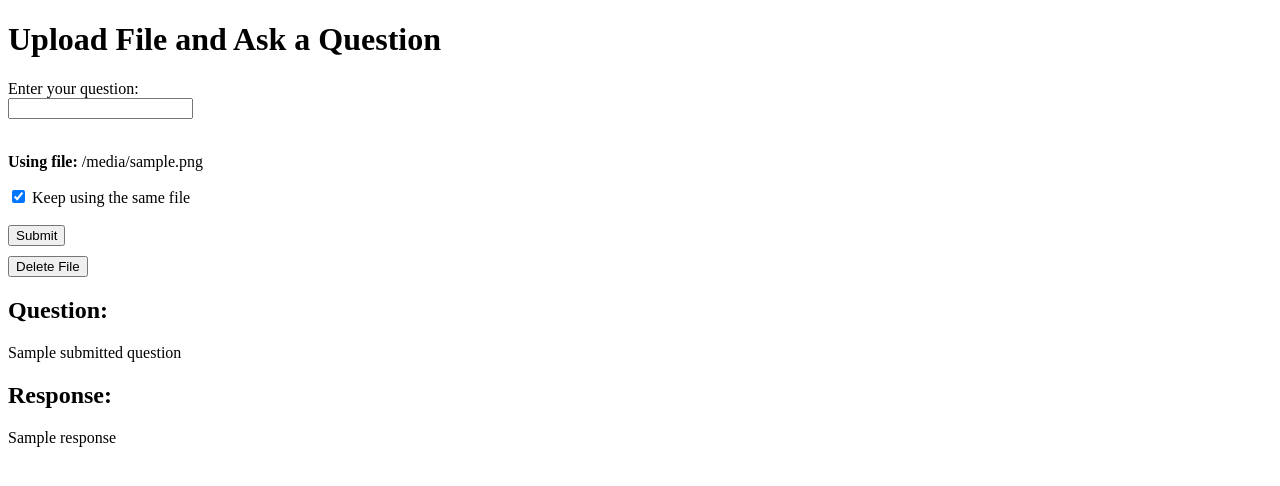
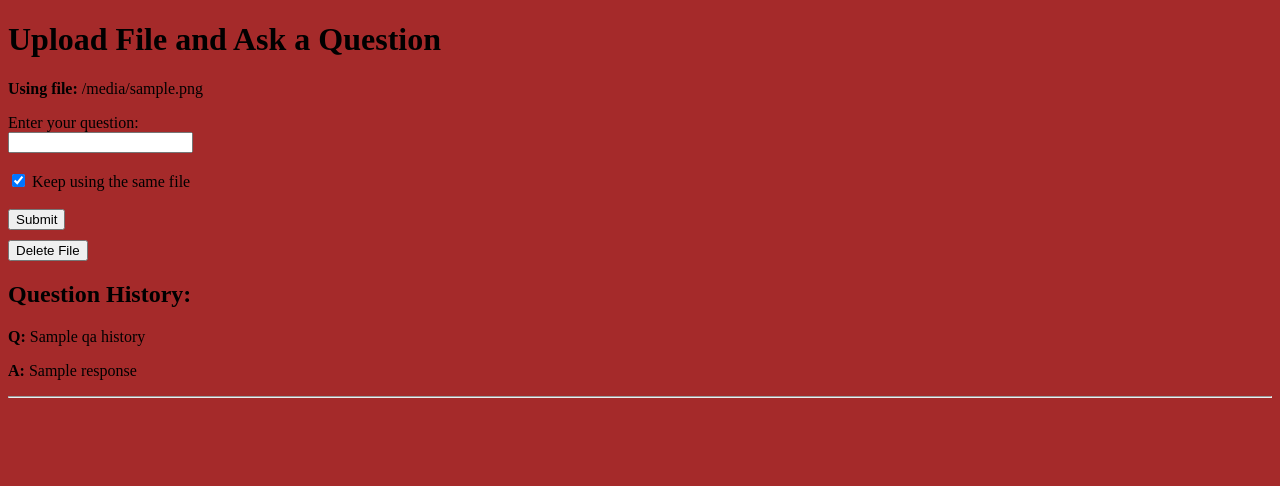
Before and after one commit to kkaushik03/FinSage, a Django app: template project/score/templates/score/index.html in a window 1280 px wide. Shown: the top 486 px of the page. Run offline with Django 5.2, Linux system fonts and the light colour scheme; the template is opened without the code that fills it: most values are stand-ins (such as "Sample title", 1, 10 or a date in 2020).

Commit message:
ugly red + questions history

```diff
--- a/project/finsage/urls.py
+++ b/project/finsage/urls.py
@@ -2,6 +2,6 @@ from django.contrib import admin
 from django.urls import path, include
 
 urlpatterns = [
-    path('admin/', admin.site.urls),
-    path('', include('score.urls')),  # Include app-level URLs
+    path('admin/', admin.site.urls),  # Django admin panel
+    path('', include('score.urls')),  # Include URLs from the 'score' app
 ]
--- a/project/score/static/score/css/styles.css
+++ b/project/score/static/score/css/styles.css
@@ -0,0 +1,3 @@
+body{
+    background-color: brown;
+}
--- a/project/score/templates/score/index.html
+++ b/project/score/templates/score/index.html
@@ -10,15 +10,11 @@
 <body>
     <h1>Upload File and Ask a Question</h1>
 
-    <!-- Main Form for Asking a Question -->
+    <!-- Main Form -->
     <form action="/process_input/" method="post" enctype="multipart/form-data">
         {% csrf_token %}
 
-        <!-- Question Input -->
-        <label for="question">Enter your question:</label><br>
-        <input type="text" id="question" name="question" required><br><br>
-
-        <!-- File Upload or Keep Same File -->
+        <!-- Display file information -->
         {% if file_uploaded %}
             <p><strong>Using file:</strong> {{ file_uploaded }}</p>
             <input type="hidden" name="keep_file" value="yes">
@@ -27,6 +23,10 @@
             <input type="file" id="file" name="file" required><br>
             <input type="hidden" name="keep_file" value="no">
         {% endif %}
+
+        <!-- Question Input -->
+        <label for="question">Enter your question:</label><br>
+        <input type="text" id="question" name="question" required><br><br>
 
         <!-- Keep File Checkbox -->
         {% if file_uploaded %}
@@ -49,18 +49,15 @@
         </form>
     {% endif %}
 
-    <!-- Display the Question and Response -->
-    {% if submitted_question %}
-        <h2>Question:</h2>
-        <div id="submitted_question">
-            <p>{{ submitted_question }}</p>
-        </div>
-    {% endif %}
-
-    {% if response %}
-        <h2>Response:</h2>
-        <div id="response">
-            <p>{{ response }}</p>
+    <!-- Display Questions and Answers -->
+    {% if qa_history %}
+        <h2>Question History:</h2>
+        <div>
+            {% for qa in qa_history %}
+                <p><strong>Q:</strong> {{ qa.question }}</p>
+                <p><strong>A:</strong> {{ qa.response }}</p>
+                <hr>
+            {% endfor %}
         </div>
     {% endif %}
 </body>
```
Also changed, not shown: project/score/views.py (+44 -22 lines), project/db.sqlite3, 1 other file.
